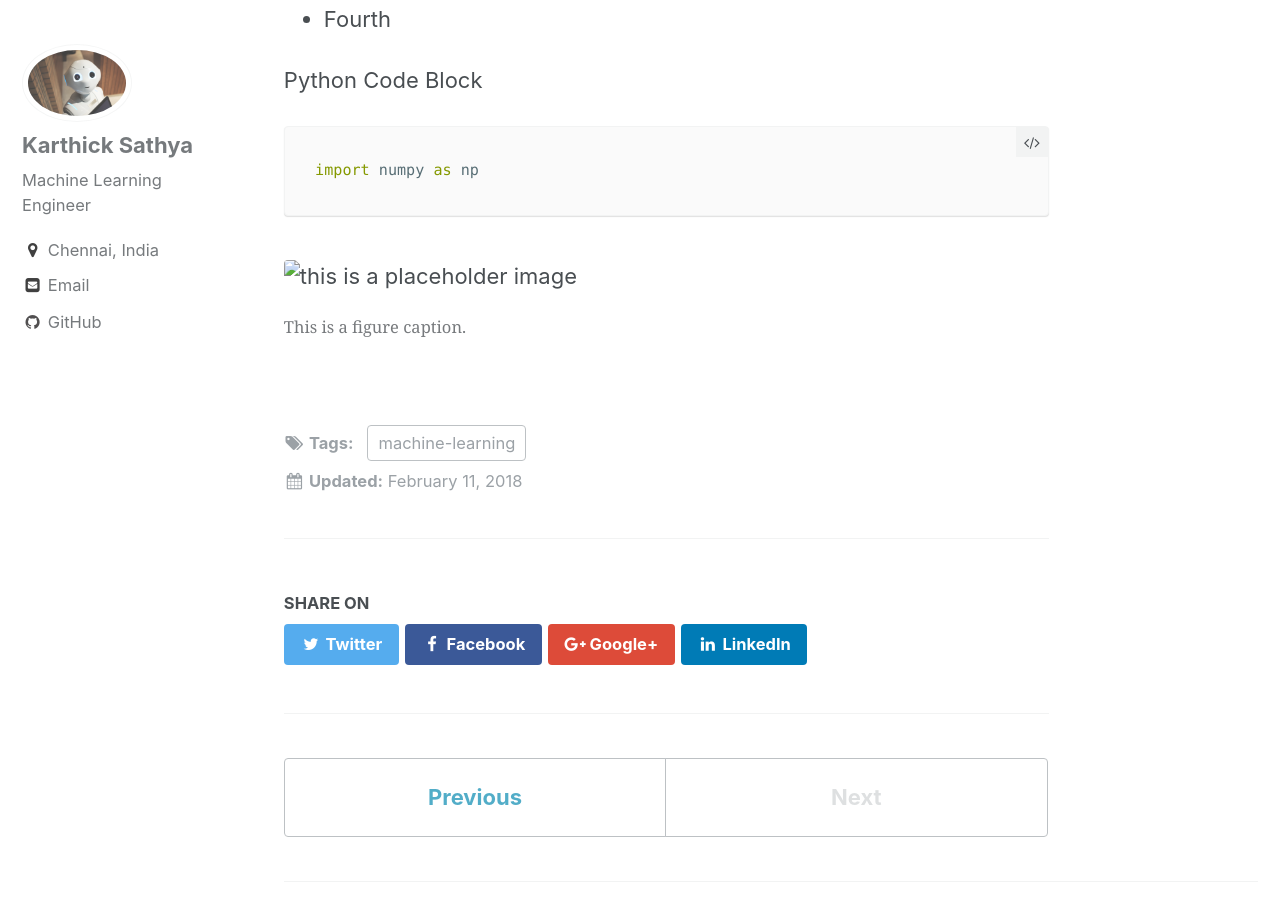
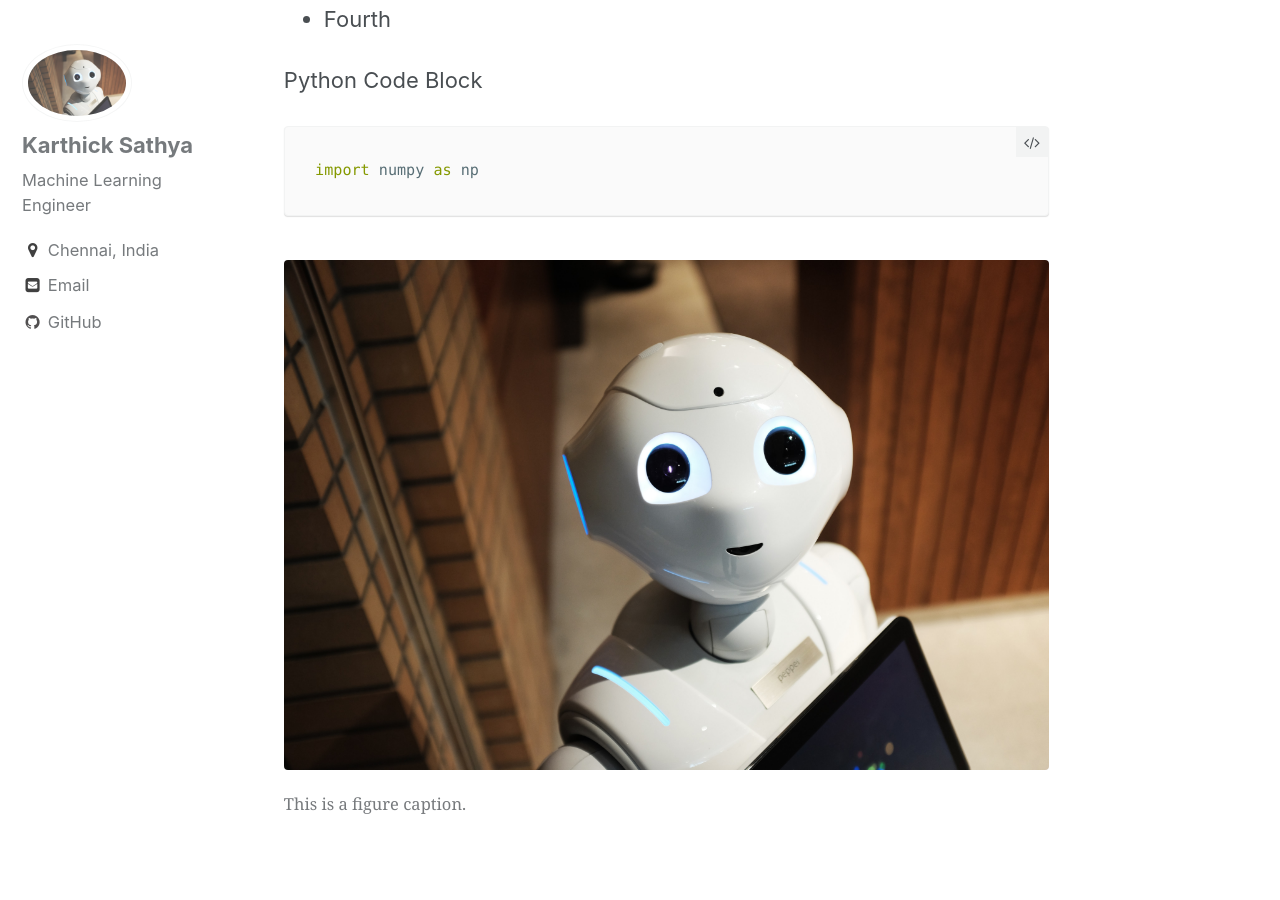
Before and after one commit to KarthickSathya22/blog, a Jekyll site: the page built from _posts/2018-02-11-decision-tree.md, in a window 1280 px wide and 900 px high, scrolled down 1635 px. Built offline with Jekyll 4.4.1, drawn with Linux system fonts in a browser that asks for light colours.

Commit message:
Update 2018-02-11-decision-tree.md

````diff
--- a/_posts/2018-02-11-decision-tree.md
+++ b/_posts/2018-02-11-decision-tree.md
@@ -33,4 +33,4 @@ Python Code Block
 ```python
 import numpy as np
 ```
-{% include figure image_path="/assets/images/bot.jpg" alt="this is a placeholder image" caption="This is a figure caption." %}
+{% include figure image_path="/assets/images/bot2.jpg" alt="this is a placeholder image" caption="This is a figure caption." %}
````
